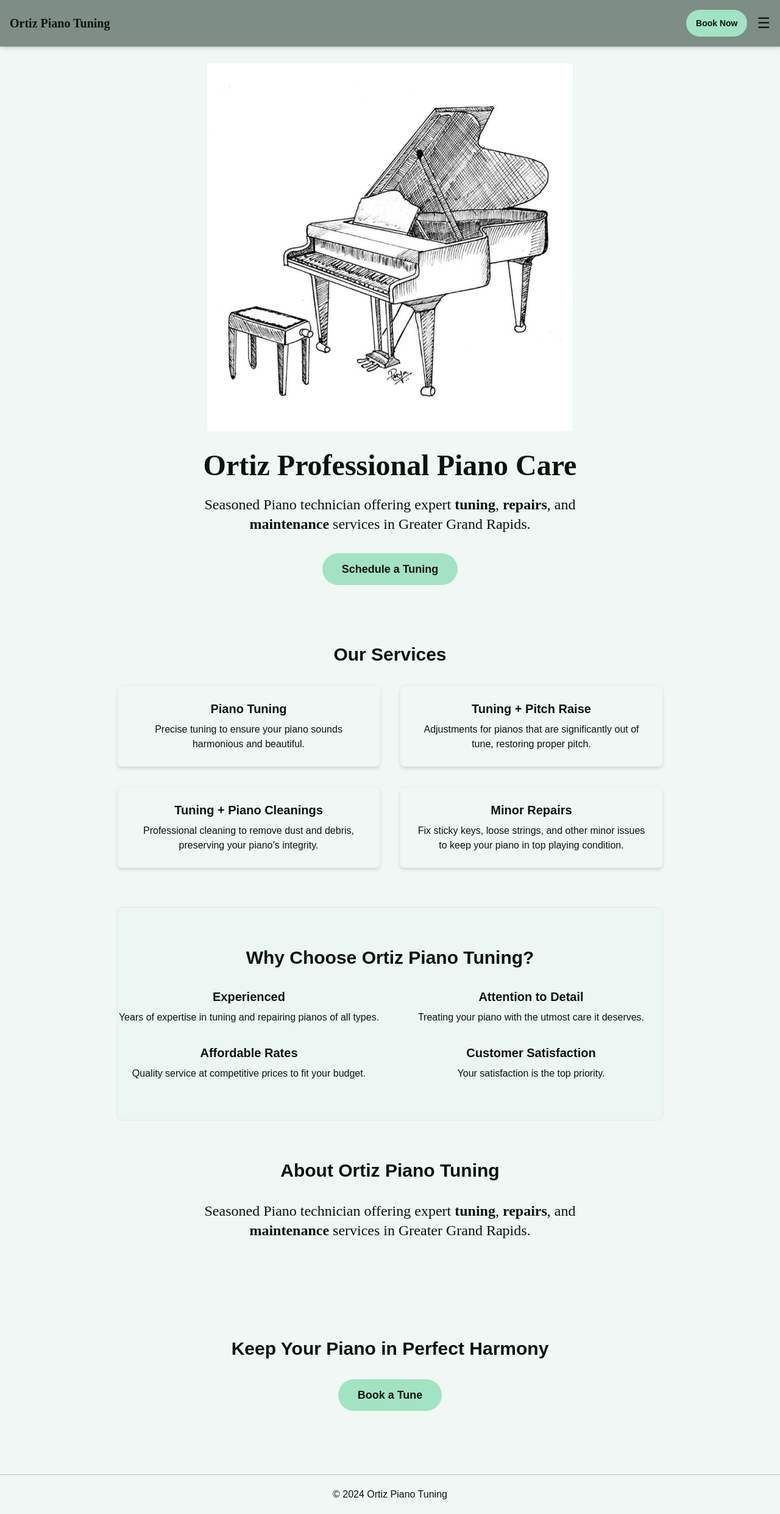
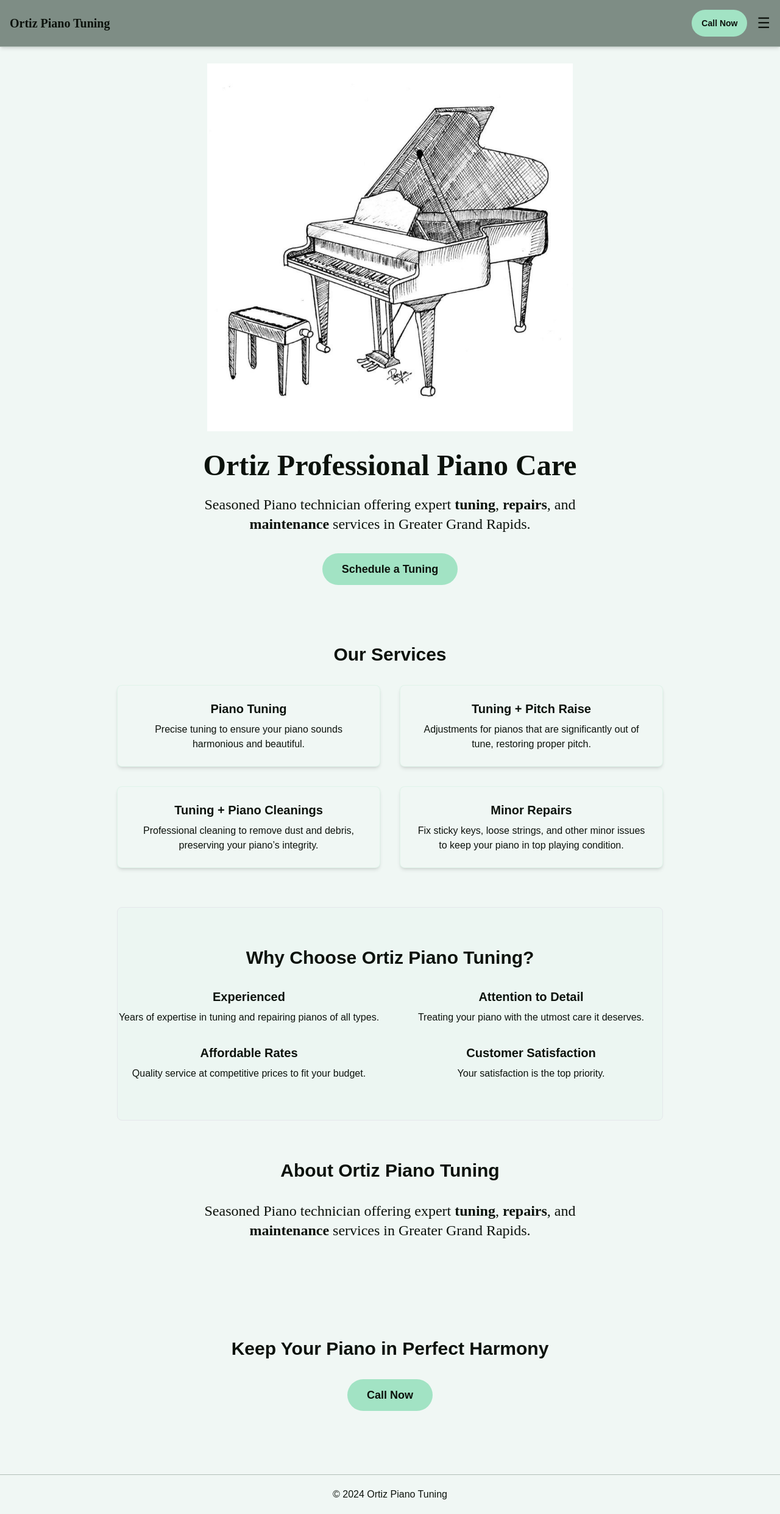
Before and after one commit to JellyBoonz/OrtizPiano, a Next.js app: page / in a window 1280 px wide. Shown: the whole page at 61% size. Built offline with nearby package versions, Linux system fonts and the light colour scheme.

Commit message:
Update Call Now Button

```diff
--- a/src/app/layout.tsx
+++ b/src/app/layout.tsx
@@ -1,16 +1,16 @@
 "use client";
 
-import { ReactNode, useState } from 'react';
-import { usePathname } from 'next/navigation';
-import Script from 'next/script';
-import Link from 'next/link'
-import './globals.css';
-import { motion } from 'framer-motion';
+import { ReactNode, useState } from "react";
+import { usePathname } from "next/navigation";
+import Script from "next/script";
+import Link from "next/link";
+import "./globals.css";
+import { motion } from "framer-motion";
 
 export default function RootLayout({ children }: { children: ReactNode }) {
   const pathname = usePathname();
 
-  const shouldIncludeScript = pathname === '/' || pathname === '/schedule';
+  const shouldIncludeScript = pathname === "/" || pathname === "/schedule";
 
   return (
     <html lang="en">
@@ -32,7 +32,7 @@ export default function RootLayout({ children }: { children: ReactNode }) {
           </>
         )}
         <div>
-          <MobileNav/>
+          <MobileNav />
           <main className="flex flex-col items-center p-10">{children}</main>
           <footer className="p-5 text-center border-t border-subtle">
             <p className="text-secondary">© 2024 Ortiz Piano Tuning</p>
@@ -54,18 +54,23 @@ function MobileNav() {
     <div className="fixed top-0 left-0 w-full bg-backgroundDarker z-50 shadow-md border-b border-subtle">
       {/* Navbar */}
       <div className="flex items-center justify-between p-4">
-        <h1 className="text-xl font-bold text-secondary font-serif">Ortiz Piano Tuning</h1>
+        <h1 className="text-xl font-bold text-secondary font-serif">
+          Ortiz Piano Tuning
+        </h1>
         <div className="flex items-center space-x-4">
-          <Link href="https://calendar.app.google/jzeoaGxGgY7PhW5Y9" legacyBehavior>
+          <Link href="tel:6162290630" legacyBehavior>
             <motion.button
               className="bg-accent text-secondary px-4 py-3 rounded-full text-sm font-semibold hover:bg-secondary transition-colors"
               whileHover={{ scale: 1.05 }}
               whileTap={{ scale: 0.95 }}
             >
-              Book Now
+              Call Now
             </motion.button>
           </Link>
-          <button className="text-secondary focus:outline-none" onClick={toggleDrawer}>
+          <button
+            className="text-secondary focus:outline-none"
+            onClick={toggleDrawer}
+          >
             <span className="text-2xl">☰</span>
           </button>
         </div>
@@ -75,12 +80,12 @@ function MobileNav() {
       {isOpen && (
         <motion.div
           className="fixed top-0 right-0 w-64 h-full bg-backgroundDarker shadow-lg z-50"
-          initial={{ x: '100%' }}
+          initial={{ x: "100%" }}
           animate={{ x: 0 }}
-          exit={{ x: '-100%' }}
-          transition={{ type: 'tween', stiffness: 70 }}
+          exit={{ x: "-100%" }}
+          transition={{ type: "tween", stiffness: 70 }}
         >
-          <div className="flex flex-col p-6 space-y-4 text-background">
+          <div className="flex flex-col p-6 space-y-6 text-background">
             <button
               className="text-background self-end text-2xl focus:outline-none"
               onClick={toggleDrawer}
@@ -102,11 +107,27 @@ function MobileNav() {
                 About Us
               </a>
             </Link>
-            <Link href="https://calendar.app.google/jzeoaGxGgY7PhW5Y9" legacyBehavior>
-              <a className="text-lg hover:text-secondary" onClick={toggleDrawer}>
-                Book Now
-              </a>
-            </Link>
+            <div className="flex flex-col items-center space-y-2">
+              <Link href="tel:6162290630" legacyBehavior>
+                <motion.button
+                  className="bg-accent text-secondary px-4 py-3 rounded-full text-sm font-semibold hover:bg-secondary transition-colors"
+                  whileHover={{ scale: 1.05 }}
+                  whileTap={{ scale: 0.95 }}
+                >
+                  Call Now
+                </motion.button>
+              </Link>
+              <p className="text-lg text-background">or</p>
+              <Link href="https://calendar.app.google/jzeoaGxGgY7PhW5Y9" legacyBehavior>
+                <motion.button
+                  className="bg-accent text-secondary px-4 py-3 rounded-full text-sm font-semibold hover:bg-secondary transition-colors"
+                  whileHover={{ scale: 1.05 }}
+                  whileTap={{ scale: 0.95 }}
+                >
+                  Schedule Tune
+                </motion.button>
+              </Link>
+            </div>
           </div>
         </motion.div>
       )}
--- a/src/app/page.tsx
+++ b/src/app/page.tsx
@@ -118,13 +118,13 @@ function CallToAction() {
   return (
     <section className="py-16 bg-background">
       <h2 className="text-3xl font-bold mb-8">Keep Your Piano in Perfect Harmony</h2>
-      <Link href="/schedule">
+      <Link href="tel:6162290630">
         <motion.button
           className="bg-accent text-secondary px-8 py-3 rounded-full text-lg font-semibold hover:bg-secondary transition-colors"
           whileHover={{ scale: 1.05 }}
           whileTap={{ scale: 0.95 }}
         >
-          Book a Tune
+          Call Now
         </motion.button>
       </Link>
     </section>
```
